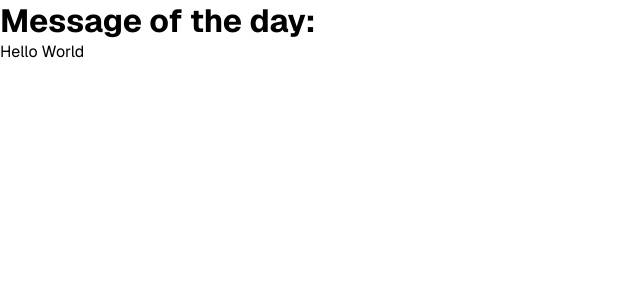
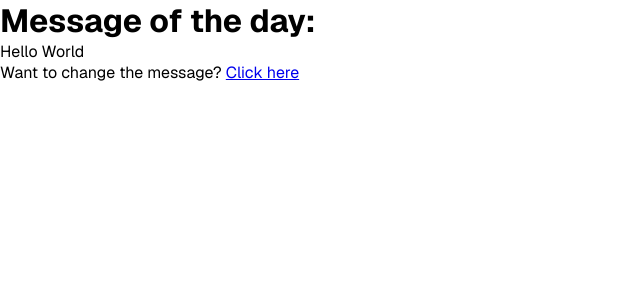
Before and after one commit to pecakm/simple-message-2025, a Next.js app: page / in a window 1280 px wide. Shown: the top 300 px of the page, without its empty margins (0-640 px from the left). Built offline with nearby package versions, Linux system fonts and the light colour scheme.

Commit message:
Add links

```diff
--- a/app/edit/page.tsx
+++ b/app/edit/page.tsx
@@ -1,4 +1,7 @@
+import Link from 'next/link';
 import { useTranslations } from 'next-intl';
+
+import { Path } from '@/enums';
 
 export default function Edit() {
   const t = useTranslations('edit');
@@ -10,6 +13,7 @@ export default function Edit() {
         <input type="text" />
         <button>{t('button')}</button>
       </form>
+      <Link href={Path.Home}>{t('back')}</Link>
     </main>
   );
 }
--- a/app/page.tsx
+++ b/app/page.tsx
@@ -1,4 +1,7 @@
+import Link from 'next/link';
 import { useTranslations } from 'next-intl';
+
+import { Path } from '@/enums';
 
 export default function Home() {
   const t = useTranslations('home');
@@ -6,6 +9,9 @@ export default function Home() {
     <main>
       <h1>{t('title')}</h1>
       <p>Hello World</p>
+      <p>
+        {t('link')} <Link href={Path.Edit}>{t('linkText')}</Link>
+      </p>
     </main>
   );
 }
--- /dev/null
+++ b/enums/index.ts
@@ -0,0 +1 @@
+export * from './path.enum';
--- /dev/null
+++ b/enums/path.enum.ts
@@ -0,0 +1,4 @@
+export enum Path {
+  Home = '/',
+  Edit = '/edit',
+}
--- a/i18n/en.json
+++ b/i18n/en.json
@@ -1,9 +1,12 @@
 {
   "home": {
-    "title": "Message of the day:"
+    "title": "Message of the day:",
+    "link": "Want to change the message?",
+    "linkText": "Click here"
   },
   "edit": {
     "title": "Edit message of the day",
-    "button": "Save"
+    "button": "Save",
+    "back": "Go back"
   }
 }
```
